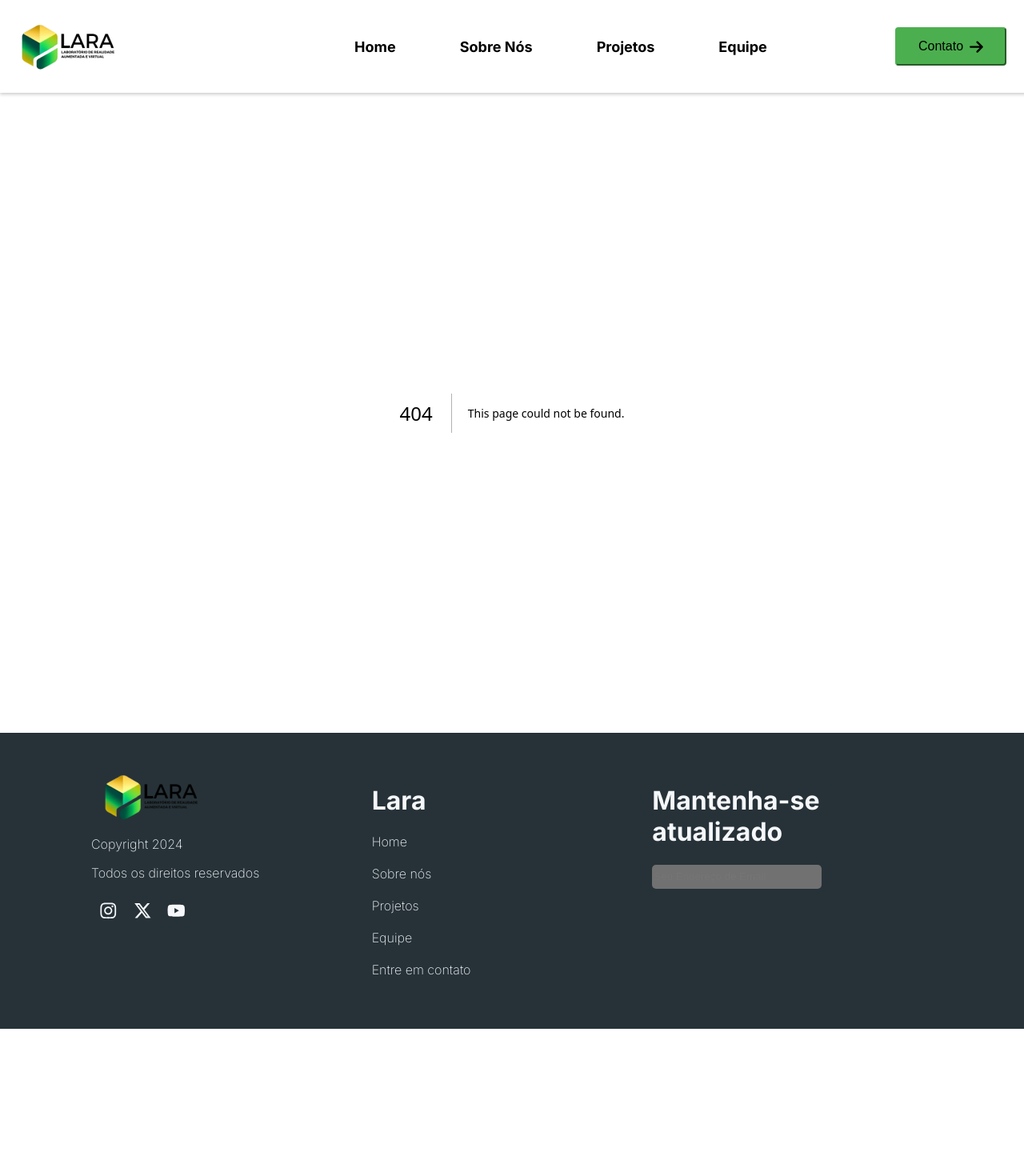
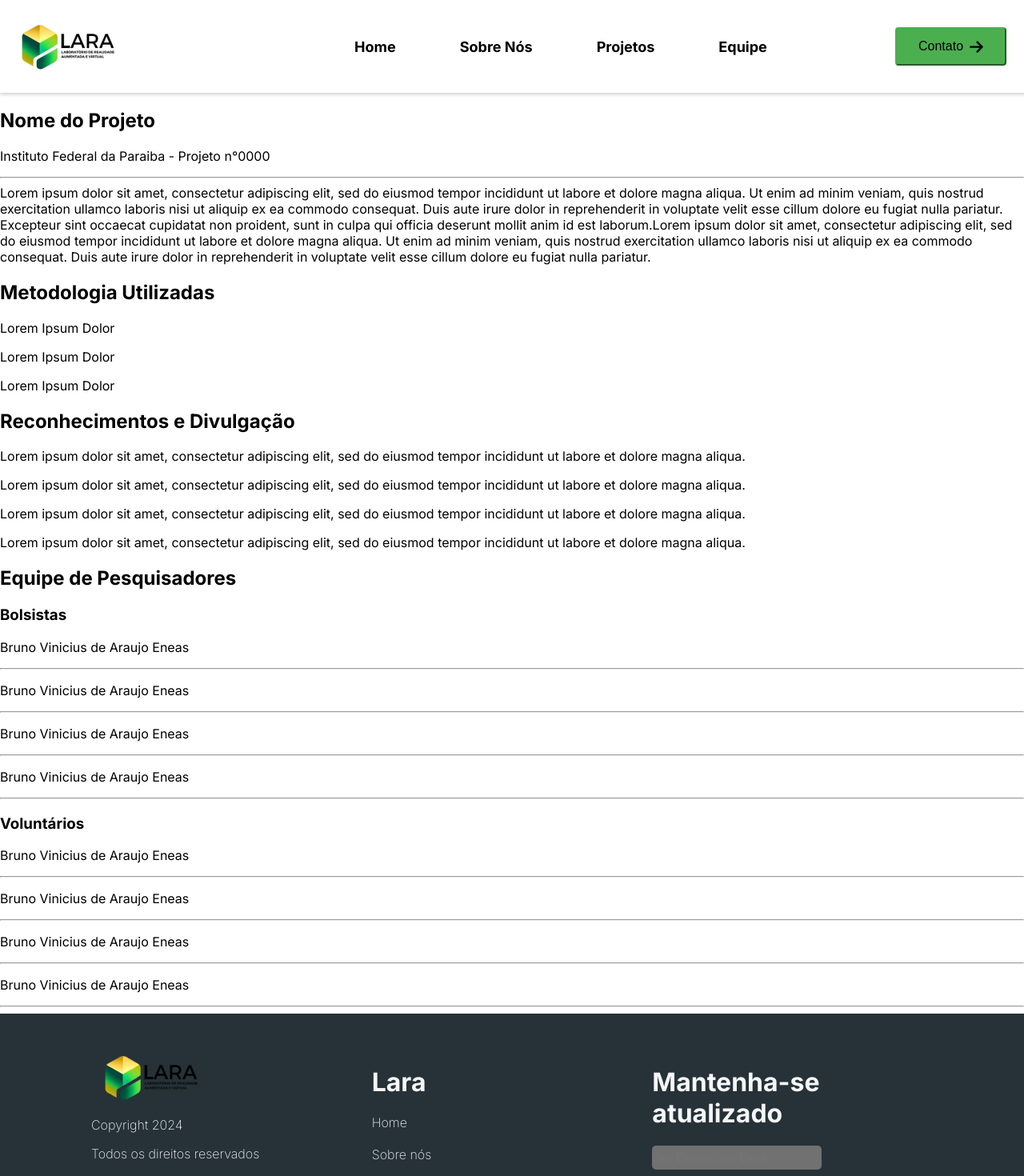
Before and after one commit to AdielSM/Lara-Page, a Next.js app: page /project in a window 1280 px wide. Before the commit this address had no page. Shown: the top 1470 px of the page at 80% size. Before the commit the page ends 1286 px from the top, so only its background shows below. Built offline with nearby package versions, Linux system fonts and the light colour scheme.

Commit message:
HTML da pagina 'projeto' feito.

```diff
--- /dev/null
+++ b/src/app/project/page.js
@@ -0,0 +1,82 @@
+export default function page(){
+    return(
+        <main>
+            <section>
+                <div>
+                    <h1>Nome do Projeto</h1>
+                    <p>Instituto Federal da Paraiba - Projeto n°0000</p>
+                    <hr/>
+                </div>
+            </section>
+            <section>
+                <div>
+                Lorem ipsum dolor sit amet, consectetur adipiscing elit, sed do eiusmod tempor incididunt ut labore et dolore magna aliqua. Ut enim ad minim veniam, quis nostrud exercitation ullamco laboris nisi ut aliquip ex ea commodo consequat. Duis aute irure dolor in reprehenderit in voluptate velit esse cillum dolore eu fugiat nulla pariatur. Excepteur sint occaecat cupidatat non proident, sunt in culpa qui officia deserunt mollit anim id est laborum.Lorem ipsum dolor sit amet, consectetur adipiscing elit, sed do eiusmod tempor incididunt ut labore et dolore magna aliqua. Ut enim ad minim veniam, quis nostrud exercitation ullamco laboris nisi ut aliquip ex ea commodo consequat. Duis aute irure dolor in reprehenderit in voluptate velit esse cillum dolore eu fugiat nulla pariatur.
+                </div>
+                {/* Imagem aqui */}
+            </section>
+            <section>
+                <h2>Metodologia Utilizadas</h2>
+                <div>
+                    {/* Imagem */}
+                    <p>Lorem Ipsum Dolor</p>
+                    {/* Imagem */}
+                    <p>Lorem Ipsum Dolor</p>
+                    {/* Imagem */}
+                    <p>Lorem Ipsum Dolor</p>
+                </div>
+            </section>
+            <section>
+                <h2>Reconhecimentos e Divulgação</h2>
+                <div>
+                    <div>
+                        {/* Imagem */}
+                        <p>Lorem ipsum dolor sit amet, consectetur adipiscing elit, sed do eiusmod tempor incididunt ut labore et dolore magna aliqua.</p>
+                    </div>
+                    <div>
+                        {/* Imagem */}
+                        <p>Lorem ipsum dolor sit amet, consectetur adipiscing elit, sed do eiusmod tempor incididunt ut labore et dolore magna aliqua.</p>
+                    </div>
+                    <div>
+                        {/* Imagem */}
+                        <p>Lorem ipsum dolor sit amet, consectetur adipiscing elit, sed do eiusmod tempor incididunt ut labore et dolore magna aliqua.</p>
+                    </div>
+                    <div>
+                        {/* Imagem */}
+                        <p>Lorem ipsum dolor sit amet, consectetur adipiscing elit, sed do eiusmod tempor incididunt ut labore et dolore magna aliqua.</p>
+                    </div>
+                </div>
+            </section>
+            <section>
+                <h2>Equipe de Pesquisadores</h2>
+                <div>
+                    <div>
+                        <h3>Bolsistas</h3>
+                        <div>
+                            <p>Bruno Vinicius de Araujo Eneas</p>
+                            <hr/>
+                            <p>Bruno Vinicius de Araujo Eneas</p>
+                            <hr/>
+                            <p>Bruno Vinicius de Araujo Eneas</p>
+                            <hr/>
+                            <p>Bruno Vinicius de Araujo Eneas</p>
+                            <hr/>
+                        </div>
+                    </div>
+                    <div>
+                        <h3>Voluntários</h3>
+                        <div>
+                        <p>Bruno Vinicius de Araujo Eneas</p>
+                            <hr/>
+                            <p>Bruno Vinicius de Araujo Eneas</p>
+                            <hr/>
+                            <p>Bruno Vinicius de Araujo Eneas</p>
+                            <hr/>
+                            <p>Bruno Vinicius de Araujo Eneas</p>
+                            <hr/>
+                        </div>
+                    </div>
+                </div>
+            </section>
+        </main>
+    )
+}
```
